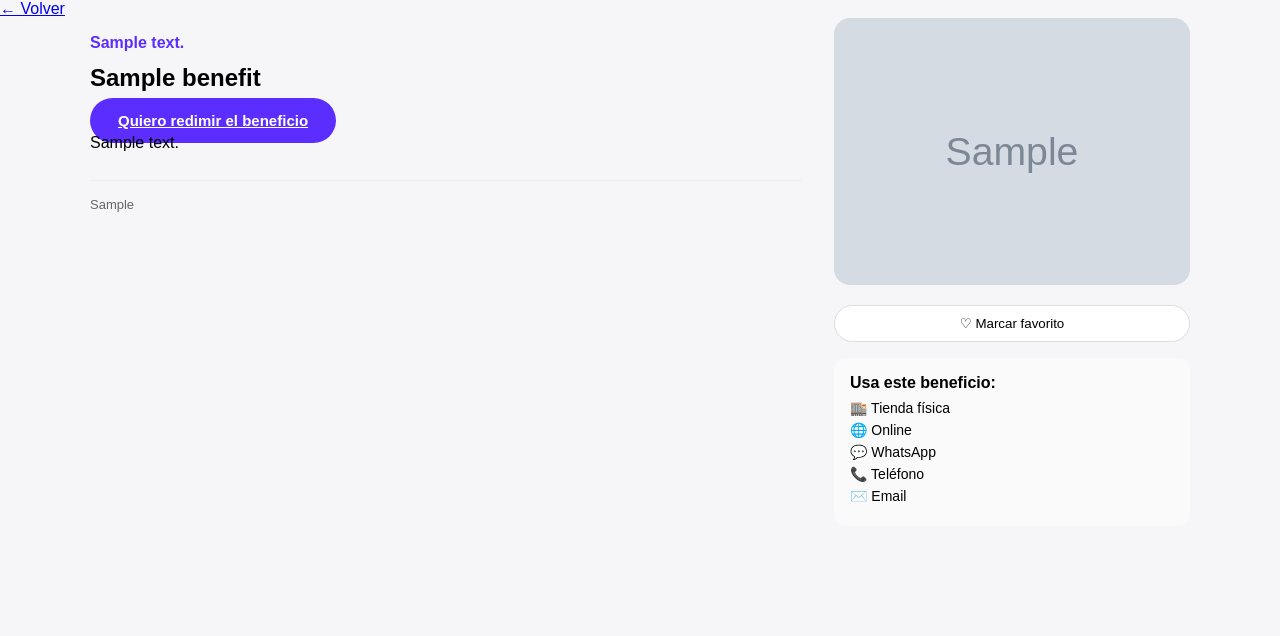
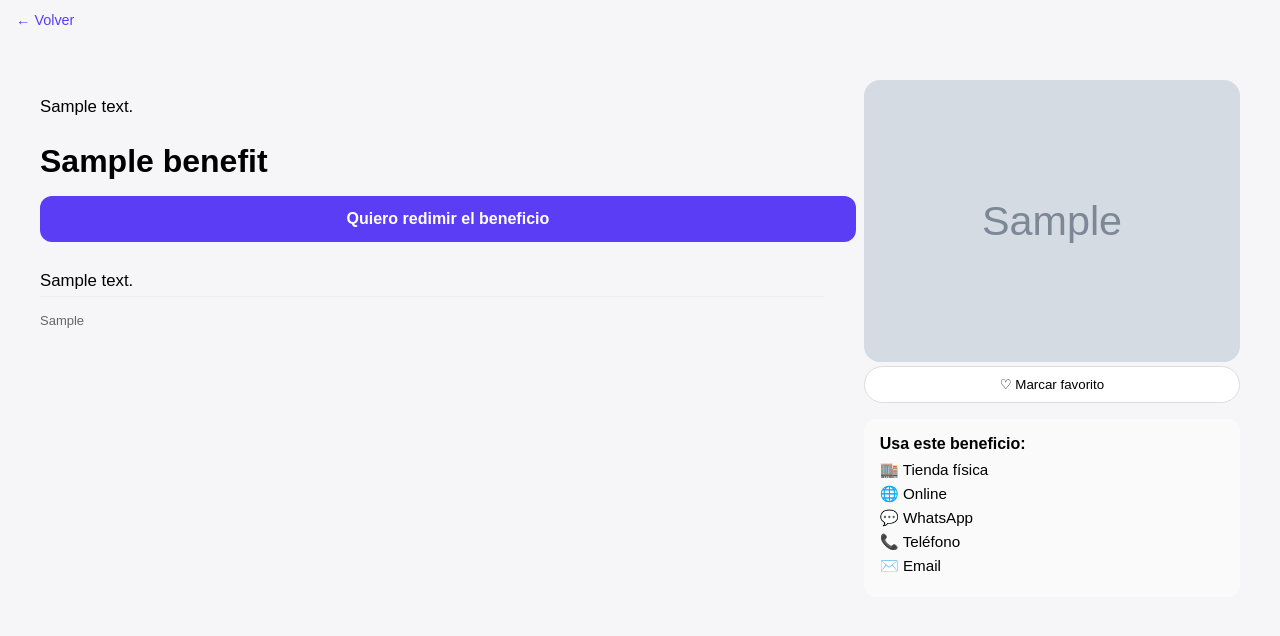
Before and after one commit to haroldgiomart/daimon-newapp, a Flask app: page /beneficio/1/1 in a window 1280 px wide. Shown: the part 109-745 px from the top of the page. Run offline with Flask 3, Linux system fonts and the light colour scheme; grey boxes marked "Sample" are stand-in pictures; a database or web service that is not in the repository returns one stand-in record (values such as "Sample title"); data that the repository does not hold is empty.

Commit message:
Fix UX design for benefit details

```diff
--- a/static/css/app.css
+++ b/static/css/app.css
@@ -221,42 +221,101 @@ section h2 {
 
 
 /* ================= DETALLE BENEFICIO ================= */
-
 .beneficio-detalle-grid {
   display: grid;
-  grid-template-columns: 2fr 1fr;
-  gap: 32px;
-  max-width: 1100px;
-  margin: 0 auto;
+  grid-template-columns: 1fr;
+  gap: 24px;
+  padding: 16px;
 }
+
+@media (max-width: 1023px) {
+  .beneficio-detalle-grid {
+    display: flex;
+    flex-direction: column;
+  }
+
+  .beneficio-right {
+    background: #fff;
+    border-radius: 16px;
+    padding: 16px;
+  }
+
+  .beneficio-left {
+    padding-right: 0;
+  }
+
+  .btn-redimir {
+    font-size: 1rem;
+    padding: 16px;
+    border-radius: 14px;
+  }
+}
+
+@media (min-width: 1024px) {
+  .beneficio-detalle-grid {
+    display: grid;
+    grid-template-columns: 2.5fr 1.2fr;
+    gap: 40px;
+    align-items: start;
+    max-width: 1200px;
+    margin: 0 auto;
+    padding: 40px 32px;
+  }
+
+  .beneficio-right {
+    position: sticky;
+    top: 120px;
+  }
+
+  .btn-redimir {
+    width: fit-content;
+    padding: 14px 28px;
+  }
+}
+
 
 /* -------- Columna izquierda -------- */
 
-.beneficio-short {
-  color: #5b2eff;
-  font-weight: 600;
+.beneficio-title {
+  font-size: 2rem;
   margin-bottom: 12px;
 }
 
-.beneficio-title {
-  margin: 0 0 20px 0;
+.beneficio-short {
+  font-size: 1.05rem;
+  margin-bottom: 16px;
+}
+
+.beneficio-description {
+  font-size: 1.05rem;
+  line-height: 1.75;
 }
 
 .btn-redimir {
-  background: #5b2eff;
+  display: block;
+  width: 100%;
+  text-align: center;
+  background: #5b3df5;
   color: white;
-  border: none;
-  padding: 14px 28px;
-  border-radius: 28px;
-  font-size: 15px;
-  font-weight: bold;
-  cursor: pointer;
-  margin-bottom: 24px;
+  padding: 14px 16px;
+  border-radius: 12px;
+  font-weight: 600;
+  margin: 16px 0 24px;
+  text-decoration: none;
 }
 
-.beneficio-description {
-  line-height: 1.6;
-  margin-bottom: 24px;
+.btn-redimir.disabled {
+  background: #ccc;
+}
+
+
+.beneficio-description ul,
+.beneficio-description li {
+  margin-bottom: 8px;
+}
+
+.beneficio-description li {
+  line-height: 1.4;
 }
 
 .beneficio-verbatim {
@@ -275,8 +334,9 @@ section h2 {
 
 .beneficio-image {
   width: 100%;
+  height: auto;
   border-radius: 16px;
-  margin-bottom: 16px;
+  object-fit: cover;
 }
 
 .favorito-detalle {
@@ -296,7 +356,8 @@ section h2 {
 }
 
 .beneficio-wayto h4 {
-  margin: 0 0 8px 0;
+  margin-top: 0;
+  margin-bottom: 8px;
 }
 
 .beneficio-wayto ul {
@@ -306,8 +367,8 @@ section h2 {
 }
 
 .beneficio-wayto li {
-  font-size: 14px;
   margin-bottom: 6px;
+  font-size: 0.95rem;
 }
 
 /* Tablet / Desktop */
@@ -473,6 +534,14 @@ section h2 {
   background: #4724c7;
 }
 
+
+.btn-back {
+  display: inline-block;
+  margin: 12px 16px;
+  font-size: 0.9rem;
+  color: #5b3df5;
+  text-decoration: none;
+}
 /* ===============================
    ANIMACIÓN ÉXITO REDENCIÓN
 ================================ */
@@ -979,25 +1048,3 @@ section h3 {
 .matrix-item .card {
   height: 100%;
 }
-
-// =========================================
-// FIX HORIZONTAL SCROLL ON iOS SAFARI
-// =========================================
-
-document.addEventListener("DOMContentLoaded", () => {
-  const rows = document.querySelectorAll(".matrix-row");
-
-  rows.forEach(row => {
-    row.addEventListener("touchstart", () => {
-      document.body.style.overflowY = "hidden";
-    }, { passive: true });
-
-    row.addEventListener("touchend", () => {
-      document.body.style.overflowY = "";
-    });
-
-    row.addEventListener("touchcancel", () => {
-      document.body.style.overflowY = "";
-    });
-  });
-});
--- /dev/null
+++ b/static/js/matrix-scroll-fix.js
@@ -0,0 +1,21 @@
+// =========================================
+// FIX HORIZONTAL SCROLL ON iOS SAFARI
+// =========================================
+
+document.addEventListener("DOMContentLoaded", () => {
+  const rows = document.querySelectorAll(".matrix-row");
+
+  rows.forEach(row => {
+    row.addEventListener("touchstart", () => {
+      document.body.style.overflowY = "hidden";
+    }, { passive: true });
+
+    row.addEventListener("touchend", () => {
+      document.body.style.overflowY = "";
+    });
+
+    row.addEventListener("touchcancel", () => {
+      document.body.style.overflowY = "";
+    });
+  });
+});
--- a/templates/layout.html
+++ b/templates/layout.html
@@ -22,6 +22,7 @@
 
   <!-- JS GLOBAL (AQUÍ VA) -->
   <script src="{{ url_for('static', filename='js/app.js') }}"></script>
+  <script src="{{ url_for('static', filename='js/matrix-scroll-fix.js') }}"></script>
 
 </body>
 </html>
```
Also changed, not shown: 1 other file.
